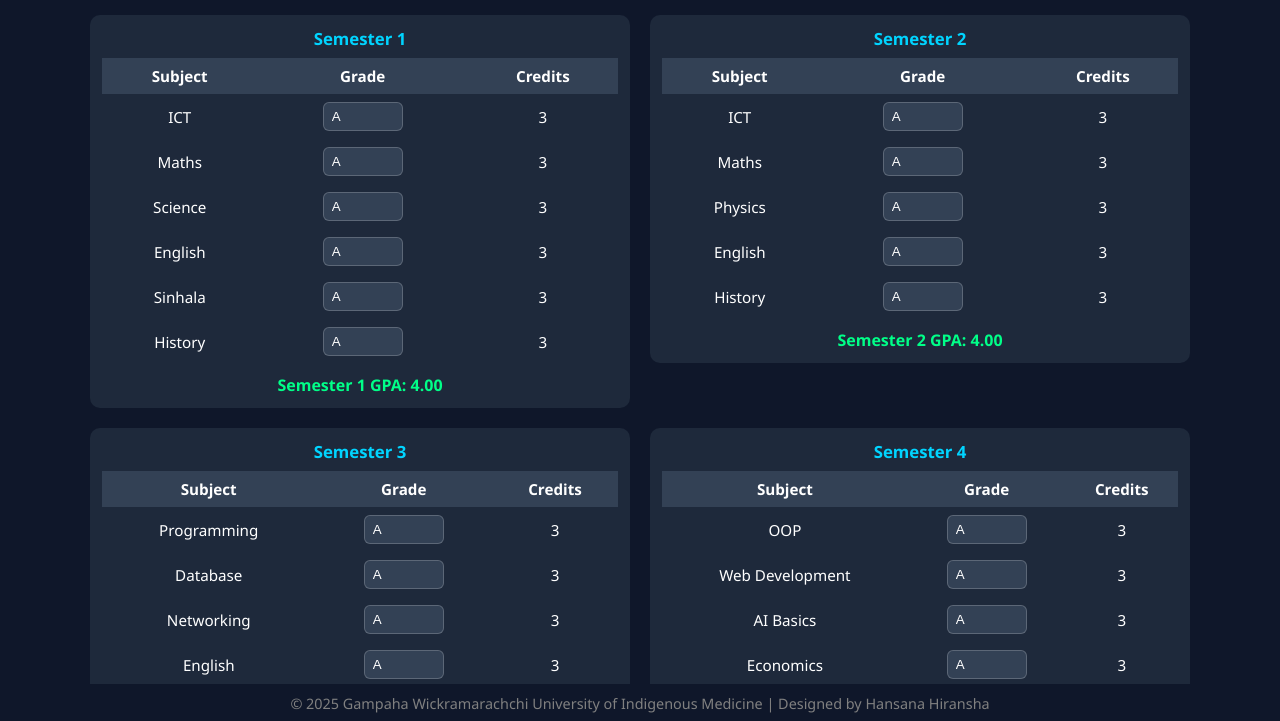
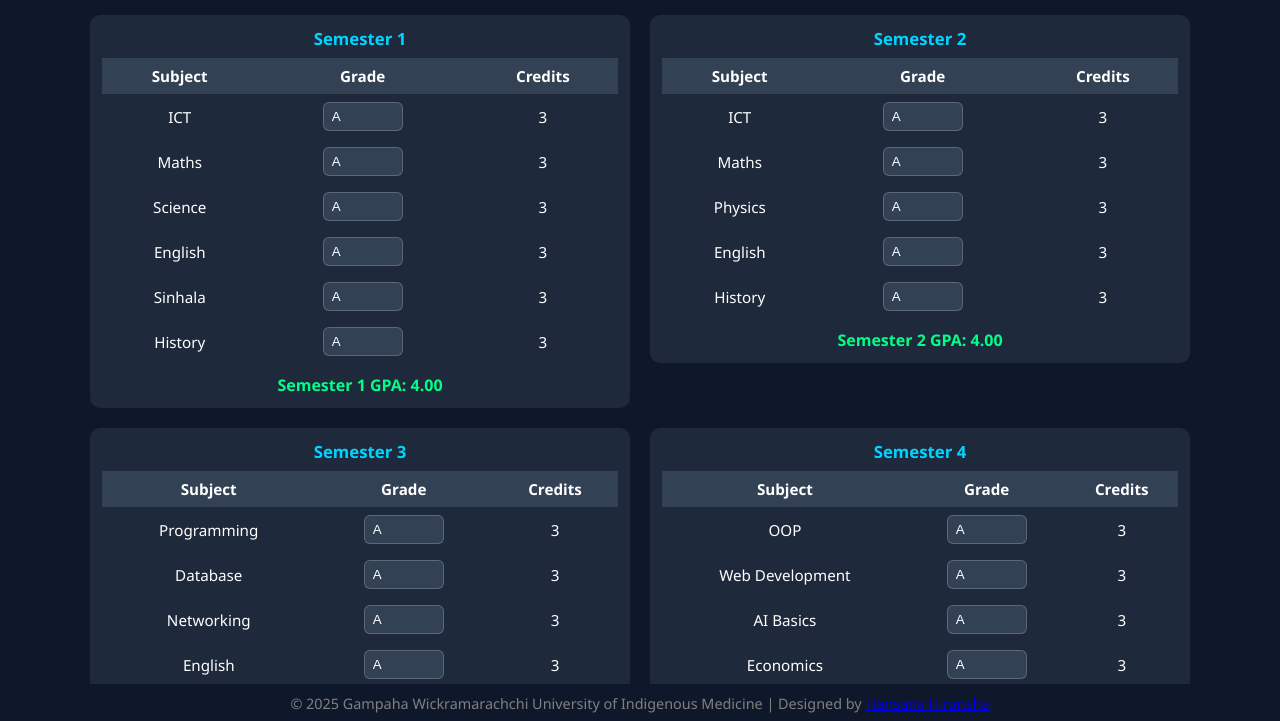
Before and after one commit to hansanahiransha04/gpa_calculator, a plain HTML site: page index.html in a window 1280 px wide. Shown: the part 77-798 px from the top of the page. Drawn offline with Linux system fonts and the light colour scheme.

Commit message:
index.html

```diff
--- a/index.html
+++ b/index.html
@@ -145,7 +145,7 @@
 </main>
 
 <footer>
-  © 2025 Gampaha Wickramarachchi University of Indigenous Medicine | Designed by Hansana Hiransha
+  © 2025 Gampaha Wickramarachchi University of Indigenous Medicine | Designed by <a href="https://facebook.com/hansana.hiransha" target="_blank">Hansana Hiransha
 </footer>
 
 <script>
```
